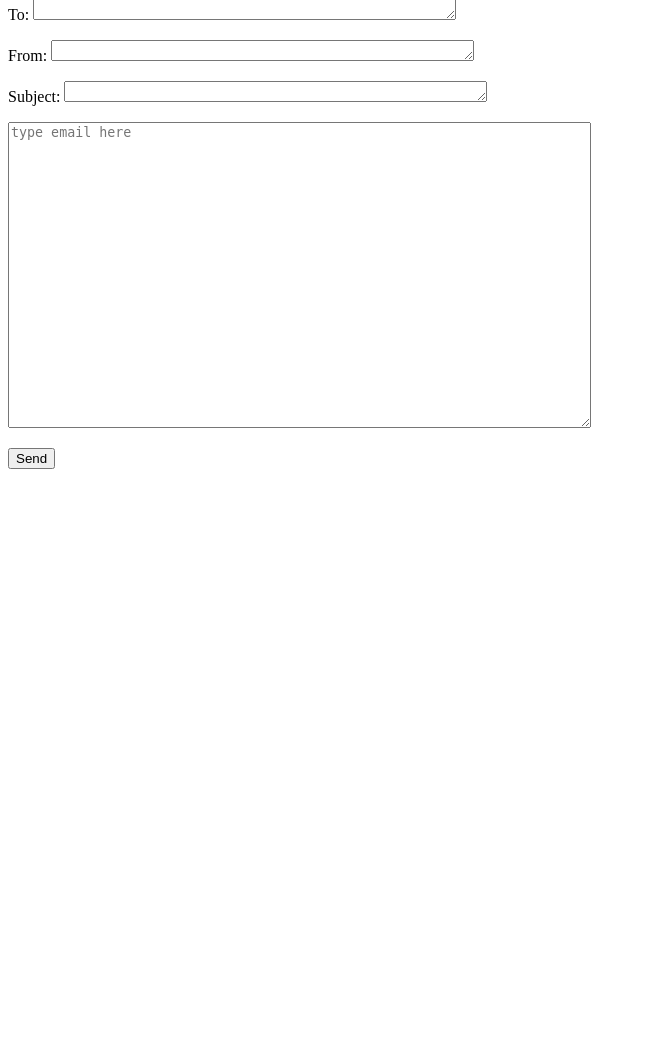
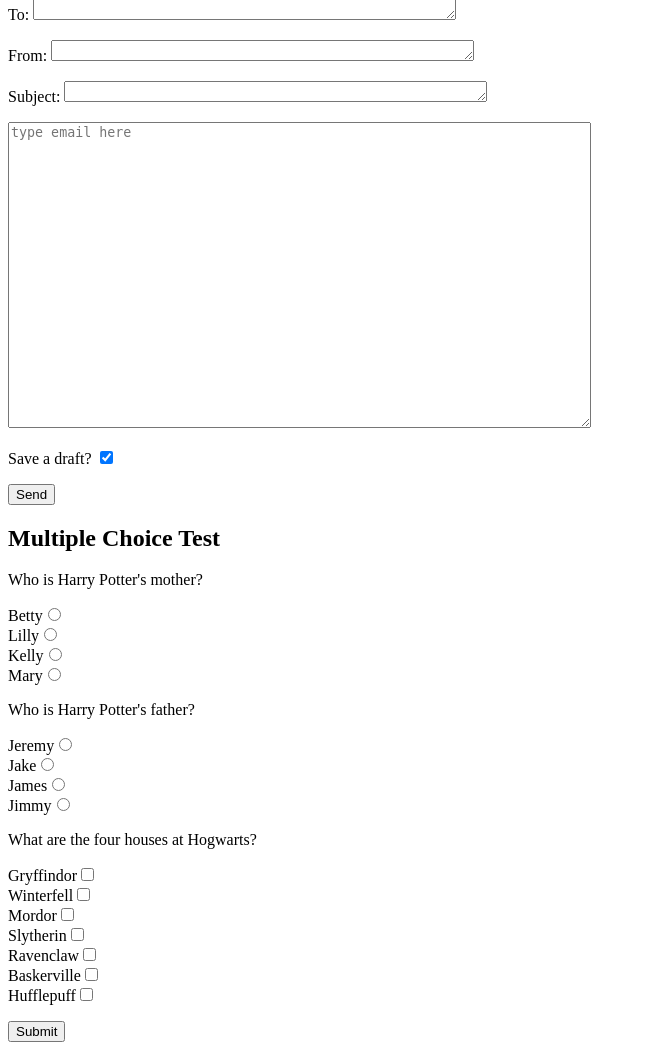
Before and after one commit to areveal/Codeup_Web_Exercises, a PHP site: page /my_first_form.php in a window 1280 px wide. Shown: the part 284-1342 px from the top of the page, without its empty margins (0-646 px from the left). Before the commit the page ends 753 px from the top, so only its background shows below. Run offline with PHP 8.4, Linux system fonts and the light colour scheme.

Commit message:
added multiple choice questions to my forms file

```diff
--- a/public/my_first_form.php
+++ b/public/my_first_form.php
@@ -44,9 +44,43 @@
 			<textarea name="Body" id="Body" rows="20" cols="70" placeholder="type email here"></textarea>
 		</p>
 		<p>
+    	    <label>Save a draft? <input value="save" name="draft" type="checkbox" checked></label>
+    	</p>
+		<p>
     	    <input value="Send" type="submit">
     	</p>
 	</form>
 
+	<h2>Multiple Choice Test</h2>
+	<form method="POST">
+		<p>Who is Harry Potter's mother?</p>
+			<label>Betty<input type="radio" name="q1" value="betty"></label>
+			<br><label>Lilly<input type="radio" name="q1" value="lilly"></label>
+			<br><label>Kelly<input type="radio" name="q1" value="kelly"></label>
+			<br><label>Mary<input type="radio" name="q1" value="mary"></label>
+
+		<p>Who is Harry Potter's father?</p>
+			<label>Jeremy<input type="radio" name="q2" value="jeremy"></label>
+			<br><label>Jake<input type="radio" name="q2" value="jake"></label>
+			<br><label>James<input type="radio" name="q2" value="james"></label>
+			<br><label>Jimmy<input type="radio" name="q2" value="jimmy"></label>
+
+		<p>
+
+		<p>What are the four houses at Hogwarts?</p>
+			<label>Gryffindor<input type="checkbox" name="q3[]" value="gryffindor"></label>
+			<br><label>Winterfell<input type="checkbox" name="q3[]" value="winterfell"></label>
+			<br><label>Mordor<input type="checkbox" name="q3[]" value="mordor"></label>
+			<br><label>Slytherin<input type="checkbox" name="q3[]" value="slytherin"></label>
+			<br><label>Ravenclaw<input type="checkbox" name="q3[]" value="ravenclaw"></label>
+			<br><label>Baskerville<input type="checkbox" name="q3[]" value="baskerville"></label>
+			<br><label>Hufflepuff<input type="checkbox" name="q3[]" value="hufflepuff"></label>
+
+		<p>
+			<input type="Submit">
+		</p>
+	</form>
+
+
 </body>
 </html>
```
